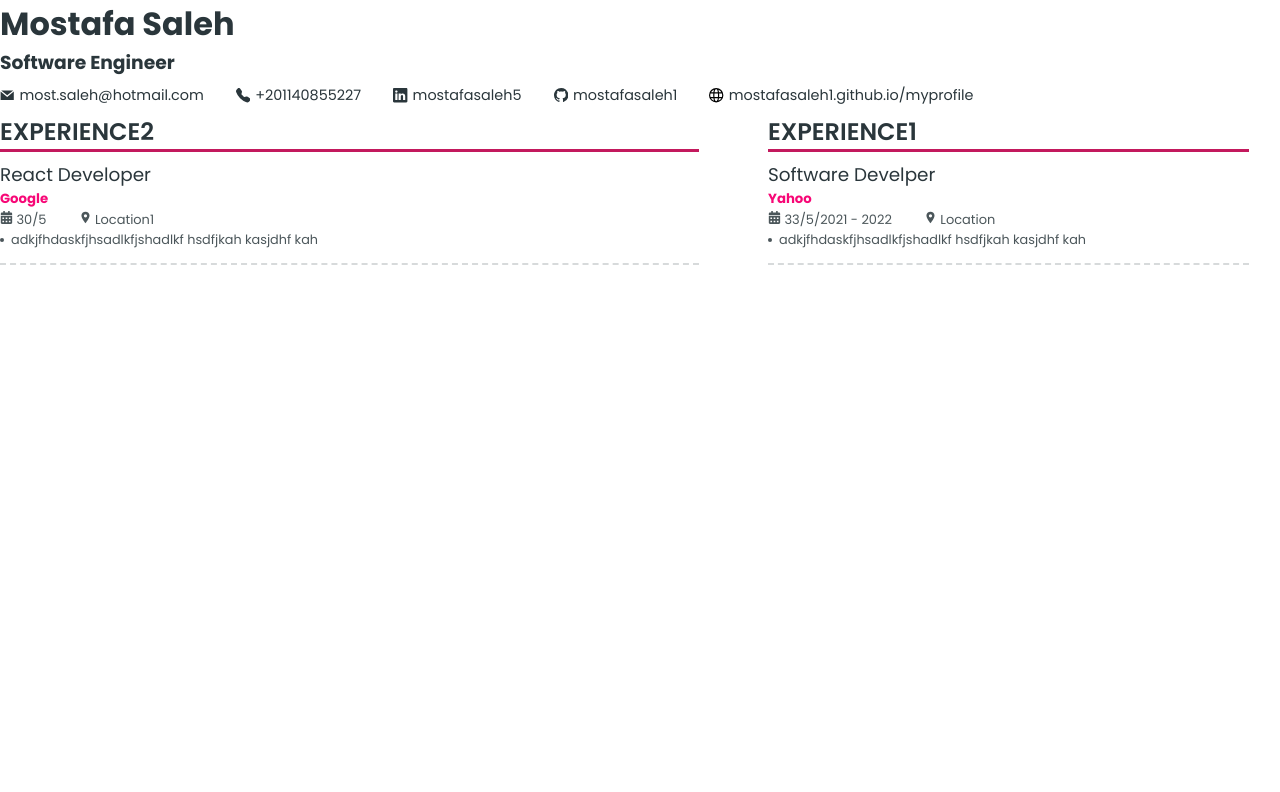
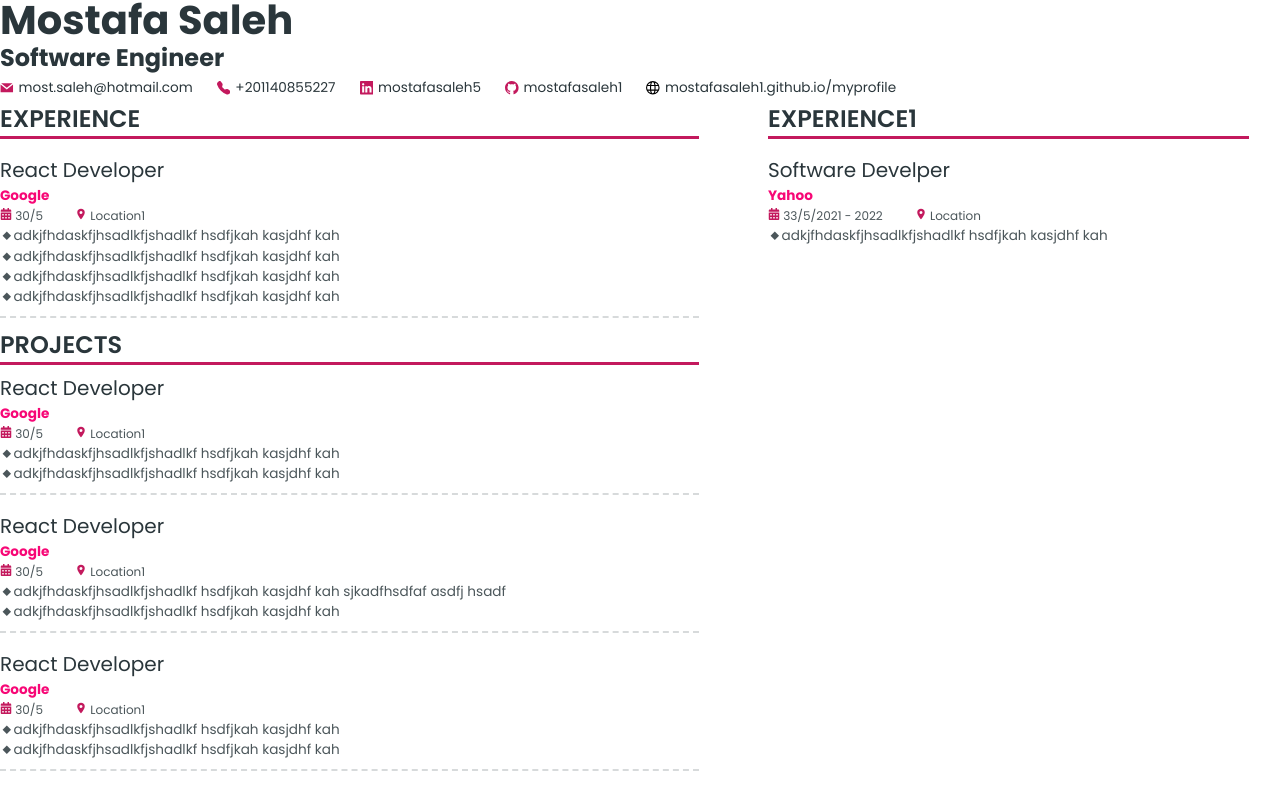
Before and after one commit to mostafasaleh1/cv, a React (Create React App) app: page / in a window 1280 px wide. Shown: the top 792 px of the page. Built offline with nearby package versions, Linux system fonts and the light colour scheme.

Commit message:
fixing the dimentions of all elements to fit 1 pdf page

```diff
--- a/src/components/primary/header/header.css
+++ b/src/components/primary/header/header.css
@@ -8,7 +8,16 @@ a div {
 .links {
     display: flex;
     flex-wrap: wrap;
-    column-gap: 2rem;
-    font-size: .9rem;
-    padding: 0.5rem 0 .5rem 0;
+    column-gap: 1.5rem;
+    font-size: .85rem;
+    padding: 0.2rem 0 0.2rem 0;
 }
+
+header h1 {
+    font-size: 2.5rem;
+    line-height: 100%;
+}
+
+header h3 {
+    font-size: 1.5rem;
+}
--- a/src/components/primary/leftmaincomponent/LeftMainComponent.jsx
+++ b/src/components/primary/leftmaincomponent/LeftMainComponent.jsx
@@ -4,8 +4,51 @@ import { SectionTitle, JobTitle, InstitutionName, DateAndLocation, BulletPoint }
 
 const LeftMainComponent = () => (
     <div className='left'>
+        <SectionTitle content="experience" />
+
         <div className='content-box'>
-            <SectionTitle content="experience2" />
+            <JobTitle content="React Developer" />
+            <InstitutionName content="Google" />
+            <DateAndLocation date="30/5" location="Location1" />
+            <BulletPoint content="adkjfhdaskfjhsadlkfjshadlkf hsdfjkah kasjdhf kah" />
+            <BulletPoint content="adkjfhdaskfjhsadlkfjshadlkf hsdfjkah kasjdhf kah" />
+            <BulletPoint content="adkjfhdaskfjhsadlkfjshadlkf hsdfjkah kasjdhf kah" />
+            <BulletPoint content="adkjfhdaskfjhsadlkfjshadlkf hsdfjkah kasjdhf kah" />
+        </div>
+
+        <div className='content-box'>
+            <SectionTitle content="projects" />
+            <JobTitle content="React Developer" />
+            <InstitutionName content="Google" />
+            <DateAndLocation date="30/5" location="Location1" />
+            <BulletPoint content="adkjfhdaskfjhsadlkfjshadlkf hsdfjkah kasjdhf kah" />
+            <BulletPoint content="adkjfhdaskfjhsadlkfjshadlkf hsdfjkah kasjdhf kah" />
+        </div>
+
+        <div className='content-box'>
+            <JobTitle content="React Developer" />
+            <InstitutionName content="Google" />
+            <DateAndLocation date="30/5" location="Location1" />
+            <BulletPoint content="adkjfhdaskfjhsadlkfjshadlkf hsdfjkah kasjdhf kah sjkadfhsdfaf asdfj hsadf" />
+            <BulletPoint content="adkjfhdaskfjhsadlkfjshadlkf hsdfjkah kasjdhf kah" />
+        </div>
+
+        <div className='content-box'>
+            <JobTitle content="React Developer" />
+            <InstitutionName content="Google" />
+            <DateAndLocation date="30/5" location="Location1" />
+            <BulletPoint content="adkjfhdaskfjhsadlkfjshadlkf hsdfjkah kasjdhf kah" />
+            <BulletPoint content="adkjfhdaskfjhsadlkfjshadlkf hsdfjkah kasjdhf kah" />
+        </div>
+
+        <div className='content-box'>
+            <JobTitle content="React Developer" />
+            <InstitutionName content="Google" />
+            <DateAndLocation date="30/5" location="Location1" />
+            <BulletPoint content="adkjfhdaskfjhsadlkfjshadlkf hsdfjkah kasjdhf kah" />
+        </div>
+
+        <div className='content-box'>
             <JobTitle content="React Developer" />
             <InstitutionName content="Google" />
             <DateAndLocation date="30/5" location="Location1" />
--- a/src/components/primary/rightmaincomponent/RightMainComponent.jsx
+++ b/src/components/primary/rightmaincomponent/RightMainComponent.jsx
@@ -4,8 +4,8 @@ import { SectionTitle, JobTitle, InstitutionName, DateAndLocation, BulletPoint }
 
 const RightMainComponent = () => (
     <div className='right'>
+        <SectionTitle content="experience1" />
         <div className='content-box'>
-            <SectionTitle content="experience1" />
             <JobTitle content="Software Develper" />
             <InstitutionName content="Yahoo" />
             <DateAndLocation date="33/5/2021 - 2022" location="Location" />
--- a/src/components/secondary/bulletpoint/BulletPoint.jsx
+++ b/src/components/secondary/bulletpoint/BulletPoint.jsx
@@ -1,10 +1,7 @@
 import React from 'react';
 import "./bulletpoint.css";
+import { VscDebugBreakpointLog } from "react-icons/vsc";
 
-const BulletPoint = ({ content }) => (
-  <ul className='bullet-point'>
-    <li><span>{content}</span></li>
-  </ul>
-);
+const BulletPoint = ({ content }) => <div className='bullet-point'><div><VscDebugBreakpointLog className='point-svg' /></div> {content}</div>;
 
 export default BulletPoint;
--- a/src/components/secondary/bulletpoint/bulletpoint.css
+++ b/src/components/secondary/bulletpoint/bulletpoint.css
@@ -1,12 +1,12 @@
 .bullet-point {
-    position: relative;
-    font-size: 0.8rem;
+    display: flex;
+    font-size: 0.85rem;
     color: var(--light-text-color);
     line-height: 100%;
     margin-top: 3px;
+    width: 100%;
 }
 
-.bullet-point span {
-    position: absolute;
-    left: 11px;
+.point-svg {
+    color: var(--light-text-color);
 }
--- a/src/components/secondary/dateandlocation/dateandlocation.css
+++ b/src/components/secondary/dateandlocation/dateandlocation.css
@@ -1,6 +1,6 @@
 .date-and-location {
     display: flex;
-    font-size: 0.81rem;
+    font-size: 0.75rem;
     color: var(--light-text-color);
     gap: 2rem;
 }
--- a/src/components/secondary/institutionname/institutionname.css
+++ b/src/components/secondary/institutionname/institutionname.css
@@ -1,3 +1,4 @@
 .institution-name {
     color: var(--company-color);
+    font-size: .85rem;
 }
--- a/src/components/secondary/jobtitle/jobtitle.css
+++ b/src/components/secondary/jobtitle/jobtitle.css
@@ -1,4 +1,4 @@
 .job-title {
-    font-size: 1.15rem;
-    padding-top: .5rem;
+    font-size: 1.25rem;
+    padding-top: .4rem;
 }
--- a/src/index.css
+++ b/src/index.css
@@ -4,7 +4,6 @@
   box-sizing: border-box;
   border: none;
   outline: none;
-  list-style-position: inside;
   text-decoration: none;
   -webkit-font-smoothing: antialiased;
   -moz-osx-font-smoothing: grayscale;
@@ -28,5 +27,14 @@ body {
   flex-direction: column;
   gap: 1px;
   border-bottom: 2px dashed var(--separator-color);
-  padding-bottom: 1rem;
+  padding-bottom: 0.6rem;
+  padding-top: 0.6rem;
 }
+
+.content-box:last-child {
+  border: none;
+}
+
+svg {
+  color: var(--main-color);
+}
```
